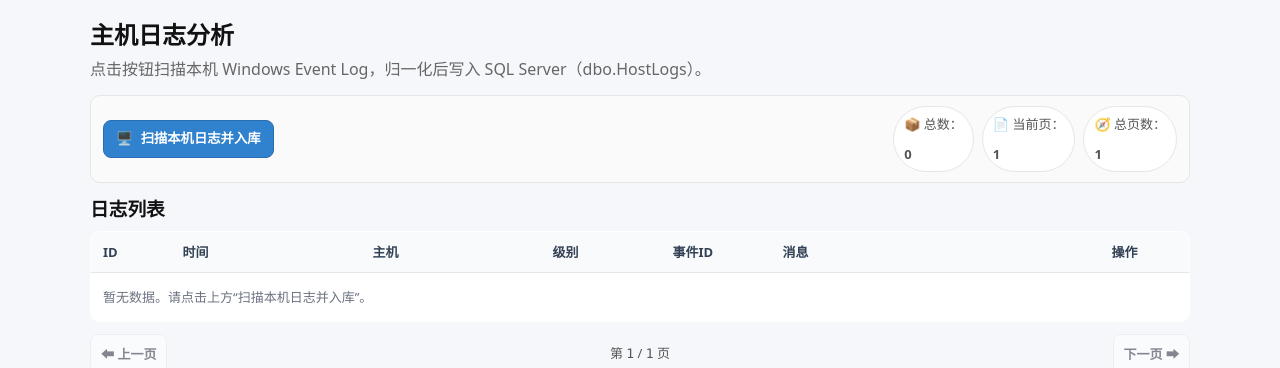
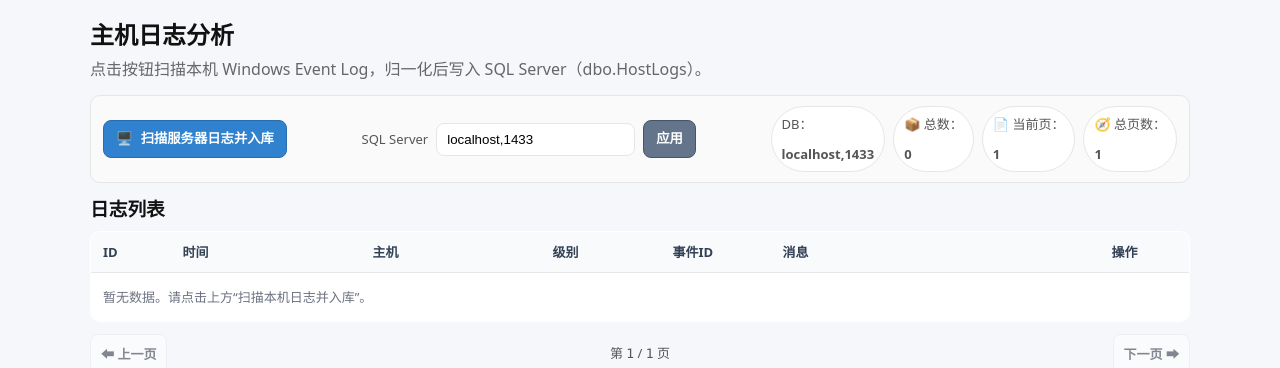
Before and after one commit to Nnutural/Malicious-attack-behavior-tracing-and-analysis-system, a Flask app: page /logs/ in a window 1280 px wide. Shown: the part 111-479 px from the top of the page. Run offline with Flask 3, Linux system fonts and the light colour scheme; data that the repository does not hold is empty.

Commit message:
加入日志写入到特定SQL server服务器

```diff
--- a/config.py
+++ b/config.py
@@ -23,6 +23,18 @@ class Config:
         "TrustServerCertificate=yes;"
     )
 
+    @classmethod
+    def build_sql_conn_str(cls, server: str | None = None) -> str:
+        db_server = server or cls.DB_SERVER
+        return (
+            f"DRIVER={{{cls.DB_DRIVER}}};"
+            f"SERVER={db_server};"
+            f"DATABASE={cls.DB_DATABASE};"
+            f"UID={cls.DB_USERNAME};"
+            f"PWD={cls.DB_PASSWORD};"
+            "TrustServerCertificate=yes;"
+        )
+
     # 下面 SQLAlchemy 的配置你当前用不到，可以先留空或保留原样（避免别处引用报错）
     SQLALCHEMY_DATABASE_URI = os.environ.get('DATABASE_URL') or ''
     SQLALCHEMY_TRACK_MODIFICATIONS = False
--- a/utils/db/db.py
+++ b/utils/db/db.py
@@ -14,14 +14,14 @@ import pyodbc
 from config import Config
 
 
-def get_conn():
+def get_conn(conn_str: str | None = None):
     """获取一个新的数据库连接"""
-    return pyodbc.connect(Config.SQL_CONN_STR)
+    return pyodbc.connect(conn_str or Config.SQL_CONN_STR)
 
 
-def fetch_one(sql, params=None):
+def fetch_one(sql, params=None, conn_str: str | None = None):
     """查询一条，返回 dict；没有数据返回 None"""
-    conn = get_conn()
+    conn = get_conn(conn_str)
     cursor = conn.cursor()
     cursor.execute(sql, params or [])
     row = cursor.fetchone()
@@ -36,9 +36,9 @@ def fetch_one(sql, params=None):
     return result
 
 
-def fetch_all(sql, params=None):
+def fetch_all(sql, params=None, conn_str: str | None = None):
     """查询多条，返回 dict 列表"""
-    conn = get_conn()
+    conn = get_conn(conn_str)
     cursor = conn.cursor()
 
     cursor.execute(sql, params or [])
@@ -52,12 +52,12 @@ def fetch_all(sql, params=None):
     return result
 
 
-def execute(sql, params=None):
+def execute(sql, params=None, conn_str: str | None = None):
     """
     执行写操作（INSERT/UPDATE/DELETE）
     返回：受影响行数
     """
-    conn = get_conn()
+    conn = get_conn(conn_str)
     cursor = conn.cursor()
 
     cursor.execute(sql, params or [])
--- a/xiaoxueqi/templates/logs.html
+++ b/xiaoxueqi/templates/logs.html
@@ -21,6 +21,20 @@
     margin: 12px 0 14px;
   }
 
+  .db-form {
+    display: flex;
+    gap: 8px;
+    align-items: center;
+    flex-wrap: wrap;
+  }
+  .db-label { font-size: 13px; color: #555; }
+  .db-input {
+    border: 1px solid #e6e6e6;
+    border-radius: 8px;
+    padding: 8px 10px;
+    min-width: 180px;
+  }
+
   .btn {
     border: 1px solid #2b6cb0;
     background: #3182ce;
@@ -35,6 +49,11 @@
   }
   .btn:hover { background: #2b6cb0; }
   .btn:active { transform: translateY(1px); }
+  .btn.secondary {
+    border-color: #475569;
+    background: #64748b;
+  }
+  .btn.secondary:hover { background: #475569; }
 
   .badge {
     display: inline-flex;
@@ -175,11 +194,25 @@
     <form method="post" action="{{ url_for('logs.collect') }}">
       <button class="btn" type="submit" title="扫描本机 Security/System 并写入数据库">
         <span aria-hidden="true">🖥️</span>
-        <span>扫描本机日志并入库</span>
+        <span>扫描服务器日志并入库</span>
       </button>
     </form>
 
+    <form class="db-form" method="post" action="{{ url_for('logs.set_db_server') }}">
+      <label class="db-label" for="db_server">SQL Server</label>
+      <input
+        id="db_server"
+        name="db_server"
+        class="db-input"
+        type="text"
+        placeholder="localhost,1433"
+        value="{{ db_server }}"
+      >
+      <button class="btn secondary" type="submit">应用</button>
+    </form>
+
     <div class="stats">
+      <span class="stat">DB：<b>{{ db_server }}</b></span>
       <span class="stat">📦 总数：<b>{{ total }}</b></span>
       <span class="stat">📄 当前页：<b>{{ page }}</b></span>
       <span class="stat">🧭 总页数：<b>{{ total_pages }}</b></span>
--- a/xiaoxueqi/views/log_view.py
+++ b/xiaoxueqi/views/log_view.py
@@ -4,9 +4,13 @@ from __future__ import annotations
 
 import json
 import logging
+import ipaddress
+import platform
+import subprocess
 
-from flask import Blueprint, abort, current_app, flash, redirect, render_template, request, url_for
+from flask import Blueprint, abort, current_app, flash, redirect, render_template, request, session, url_for
 
+from config import Config
 from utils.winlog.service.hostlogs_ingest import ingest_windows_eventlog_to_sqlserver
 from utils.winlog.storage.hostlogs_sqlserver import (
     count_hostlogs,
@@ -20,6 +24,8 @@ logger = logging.getLogger(__name__)
 
 PAGE_SIZE = 20
 MAX_EVENTS_PER_LOAD = 200
+DEFAULT_DB_PORT = 1433
+PING_TIMEOUT_MS = 1000
 
 
 def _get_logger() -> logging.Logger:
@@ -35,6 +41,75 @@ def _level_from_event_type(event_type: str) -> str:
     if event_type in ("log_clear", "service_install", "group_membership_add", "account_created"):
         return "WARNING"
     return "INFO"
+
+
+def _normalize_db_server(value: str | None) -> str | None:
+    if not value:
+        return None
+    text = value.strip()
+    if not text:
+        return None
+    host = text
+    port_text = ""
+    if "," in text:
+        host, port_text = text.split(",", 1)
+    elif ":" in text:
+        host, port_text = text.split(":", 1)
+    host = host.strip()
+    port_text = port_text.strip()
+    if not host:
+        return None
+    if host.lower() != "localhost":
+        try:
+            ipaddress.ip_address(host)
+        except ValueError:
+            return None
+    if port_text:
+        if not port_text.isdigit():
+            return None
+        port = int(port_text)
+        if port < 1 or port > 65535:
+            return None
+    else:
+        port = DEFAULT_DB_PORT
+    return f"{host},{port}"
+
+
+def _get_db_server() -> str:
+    return session.get("db_server") or Config.DB_SERVER
+
+
+def _get_conn_str() -> str:
+    return Config.build_sql_conn_str(_get_db_server())
+
+
+def _ping_server(server: str) -> bool:
+    host = server
+    if "," in server:
+        host = server.split(",", 1)[0].strip()
+    elif ":" in server:
+        host = server.split(":", 1)[0].strip()
+    if not host:
+        return False
+    if host.lower() in ("localhost", "127.0.0.1"):
+        print(f"[ping] skip localhost {host}")
+        return True
+    if platform.system().lower() == "windows":
+        args = ["ping", "-n", "1", "-w", str(PING_TIMEOUT_MS), host]
+    else:
+        timeout_sec = max(1, int(PING_TIMEOUT_MS / 1000))
+        args = ["ping", "-c", "1", "-W", str(timeout_sec), host]
+    try:
+        result = subprocess.run(args, capture_output=True, text=True, check=False)
+    except Exception as exc:
+        print(f"[ping] failed: {exc}")
+        return False
+    print(f"[ping] {' '.join(args)}")
+    if result.stdout:
+        print(result.stdout.rstrip())
+    if result.stderr:
+        print(result.stderr.rstrip())
+    return result.returncode == 0
 
 
 def _map_row_to_log_item(row) -> dict:
@@ -59,22 +134,50 @@ def _map_row_to_log_item(row) -> dict:
     }
 
 
+@bp.route("/db", methods=["POST"])
+def set_db_server():
+    raw_server = request.form.get("db_server", "")
+    if not raw_server.strip():
+        session.pop("db_server", None)
+        flash("已恢复默认 SQL Server。", "info")
+        return redirect(url_for("logs.list_logs"))
+
+    normalized = _normalize_db_server(raw_server)
+    if not normalized:
+        flash("SQL Server 地址无效，请输入 IPv4 或 localhost。", "error")
+        return redirect(url_for("logs.list_logs"))
+
+    reachable = _ping_server(normalized)
+    if not reachable:
+        flash(f"无法连接到 SQL Server 主机：{normalized}", "error")
+        return redirect(url_for("logs.list_logs"))
+
+    session["db_server"] = normalized
+    flash(f"SQL Server 已设置为：{normalized}", "info")
+    return redirect(url_for("logs.list_logs"))
+
+
 @bp.route("/", methods=["GET"])
 def list_logs():
     page = request.args.get("page", 1, type=int)
     page = max(page, 1)
 
+    db_server = _get_db_server()
+    _ping_server(db_server)
+    conn_str = _get_conn_str()
+
     offset = (page - 1) * PAGE_SIZE
-    rows = list_hostlogs(offset=offset, limit=PAGE_SIZE)
-    logs = [_map_row_to_log_item(r) for r in rows]
-
+    logs = []
     total = 0
     try:
-        total = count_hostlogs()
+        rows = list_hostlogs(offset=offset, limit=PAGE_SIZE, conn_str=conn_str)
+        logs = [_map_row_to_log_item(r) for r in rows]
+        total = count_hostlogs(conn_str=conn_str)
     except Exception as exc:
-        _get_logger().warning("统计 HostLogs 失败: %s", exc)
+        _get_logger().warning("读取 HostLogs 失败: %s", exc)
+        flash(f"读取 HostLogs 失败：{exc}", "error")
 
-    return render_template("logs.html", logs=logs, page=page, total=total)
+    return render_template("logs.html", logs=logs, page=page, total=total, db_server=db_server)
 
 
 @bp.route("/collect", methods=["POST"])
@@ -83,8 +186,15 @@ def collect():
     点击按钮：扫描本机 Windows Event Log 并入库 dbo.HostLogs。
     """
     log = _get_logger()
+    db_server = _get_db_server()
+    _ping_server(db_server)
+    conn_str = _get_conn_str()
     try:
-        result = ingest_windows_eventlog_to_sqlserver(max_events=MAX_EVENTS_PER_LOAD, strict=False)
+        result = ingest_windows_eventlog_to_sqlserver(
+            max_events=MAX_EVENTS_PER_LOAD,
+            strict=False,
+            conn_str=conn_str,
+        )
         flash(
             f"采集完成：collected={result['collected']} inserted={result['inserted']} "
             f"skipped={result['skipped']} errors={result['errors']}",
@@ -99,7 +209,10 @@ def collect():
 
 @bp.route("/<int:log_id>", methods=["GET"])
 def detail(log_id: int):
-    row = get_hostlog_by_id(log_id)
+    db_server = _get_db_server()
+    _ping_server(db_server)
+    conn_str = _get_conn_str()
+    row = get_hostlog_by_id(log_id, conn_str=conn_str)
     if not row:
         abort(404)
     log_item = _map_row_to_log_item(row)
```
Also changed, not shown: utils/winlog/service/hostlogs_ingest.py (+9 -1 lines), utils/winlog/storage/hostlogs_sqlserver.py.
